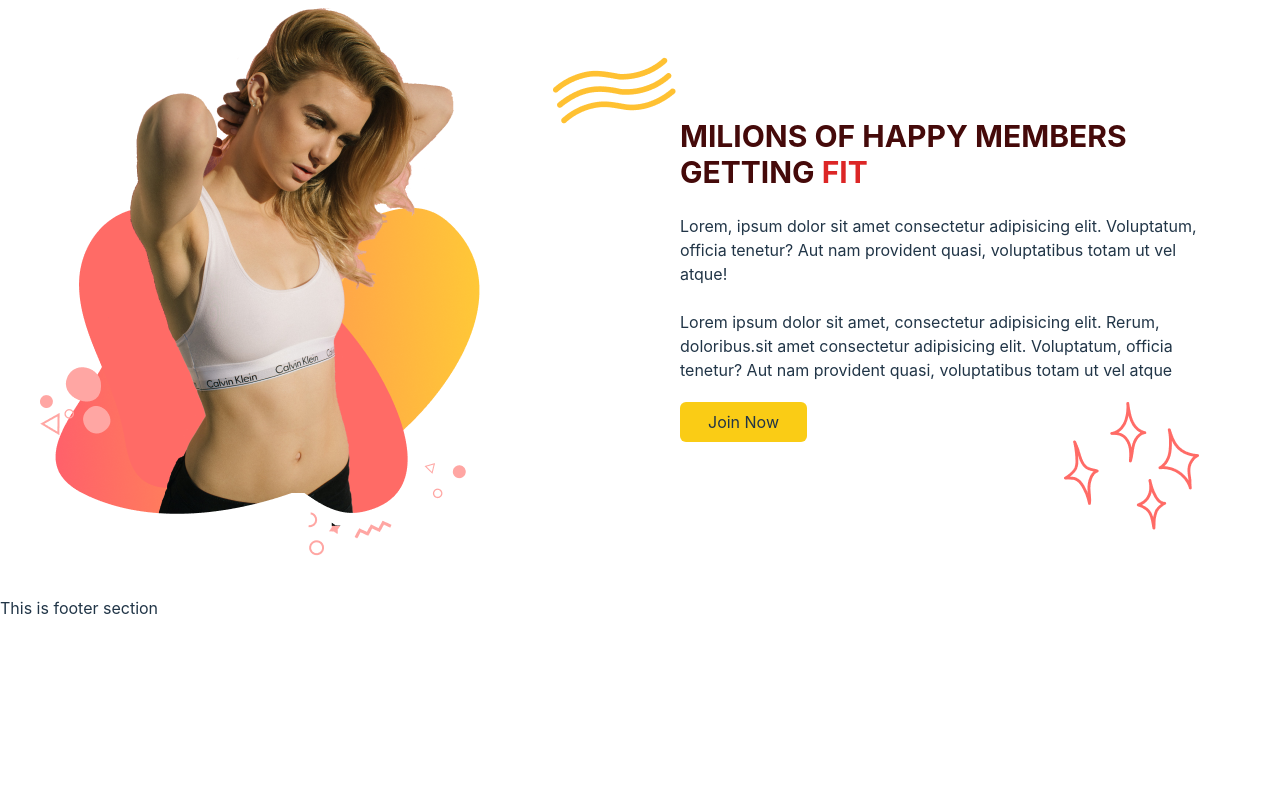
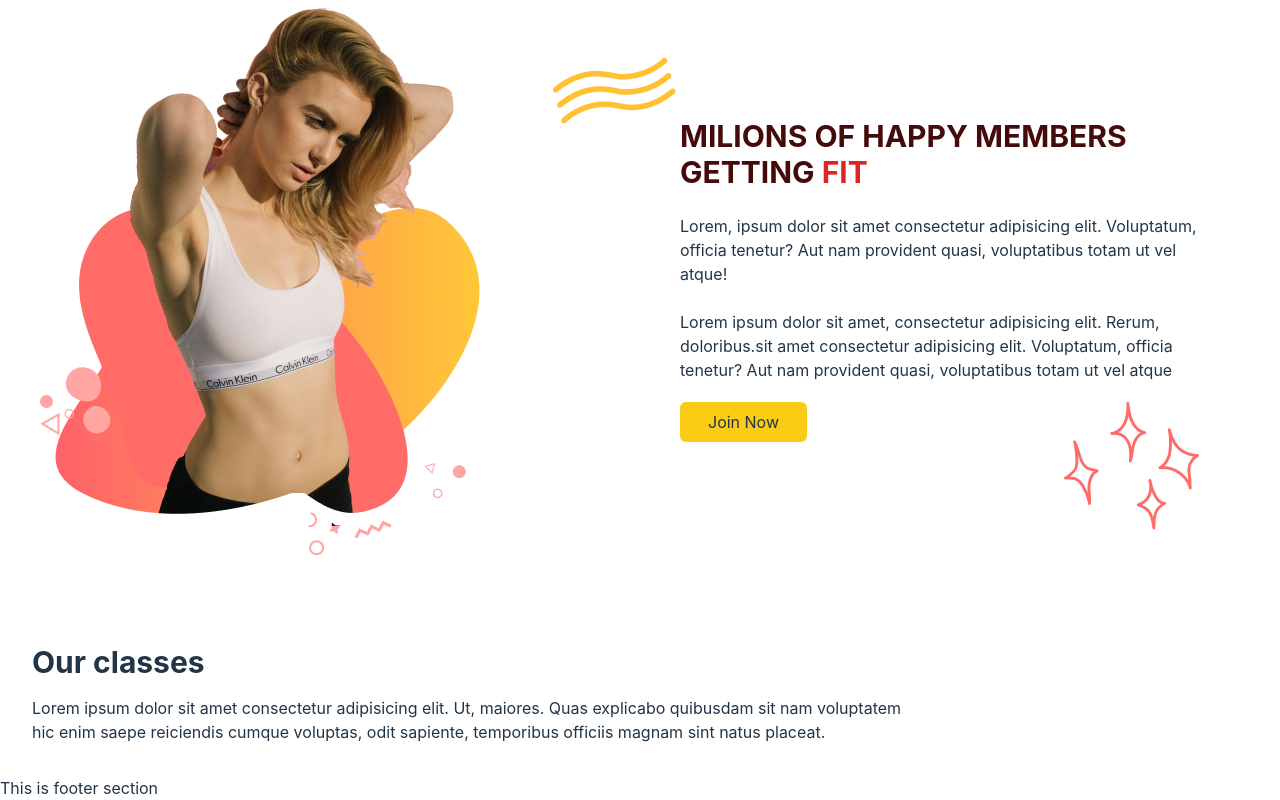
Before and after one commit to Flocky05/GymGirl, a React (Vite) app: page / in a window 1280 px wide. Shown: the part 1536-2336 px from the top of the page. Before the commit the page ends 2156 px from the top, so only its background shows below. Built offline with nearby package versions, Linux system fonts and the light colour scheme.

Commit message:
added our classes section

```diff
--- a/package.json
+++ b/package.json
@@ -10,10 +10,12 @@
     "preview": "vite preview"
   },
   "dependencies": {
+    "@material-tailwind/react": "^2.1.4",
     "localforage": "^1.10.0",
     "match-sorter": "^6.3.1",
     "react": "^18.2.0",
     "react-dom": "^18.2.0",
+    "react-multi-carousel": "^2.8.4",
     "react-router-dom": "^6.17.0",
     "sort-by": "^1.2.0"
   },
--- a/src/component/Home/Home.jsx
+++ b/src/component/Home/Home.jsx
@@ -4,6 +4,7 @@ import img2 from "../../assets/HomePageGraphic.png"
 import { Link } from "react-router-dom";
 import Sponsor from "../sposor/Sponsor";
 import Benefits from "../Benefits/Benefits";
+import Classes from "../Our_classes/Classes";
 
 const Home = () => {
     return (
@@ -24,6 +25,7 @@ const Home = () => {
             </div>
             <Sponsor></Sponsor>
             <Benefits></Benefits>
+            <Classes></Classes>
         </div>
     );
 };
--- a/src/component/Our_classes/Classes.jsx
+++ b/src/component/Our_classes/Classes.jsx
@@ -1,11 +1,17 @@
 
+import "react-multi-carousel/lib/styles.css";
 
 const Classes = () => {
     return (
         <div>
+            <div className="p-8">
+                <h2 className="text-3xl font-bold py-4">Our classes</h2>
+                <p>Lorem ipsum dolor sit amet consectetur adipisicing elit. Ut, maiores. Quas explicabo quibusdam sit nam voluptatem <br /> hic enim saepe reiciendis cumque voluptas, odit sapiente, temporibus officiis magnam sint natus placeat.</p>
+            </div>
 
         </div>
     );
+
 };
 
 export default Classes;
```
Also changed, not shown: 1 other file (tests, documents, lock files or other folders).
